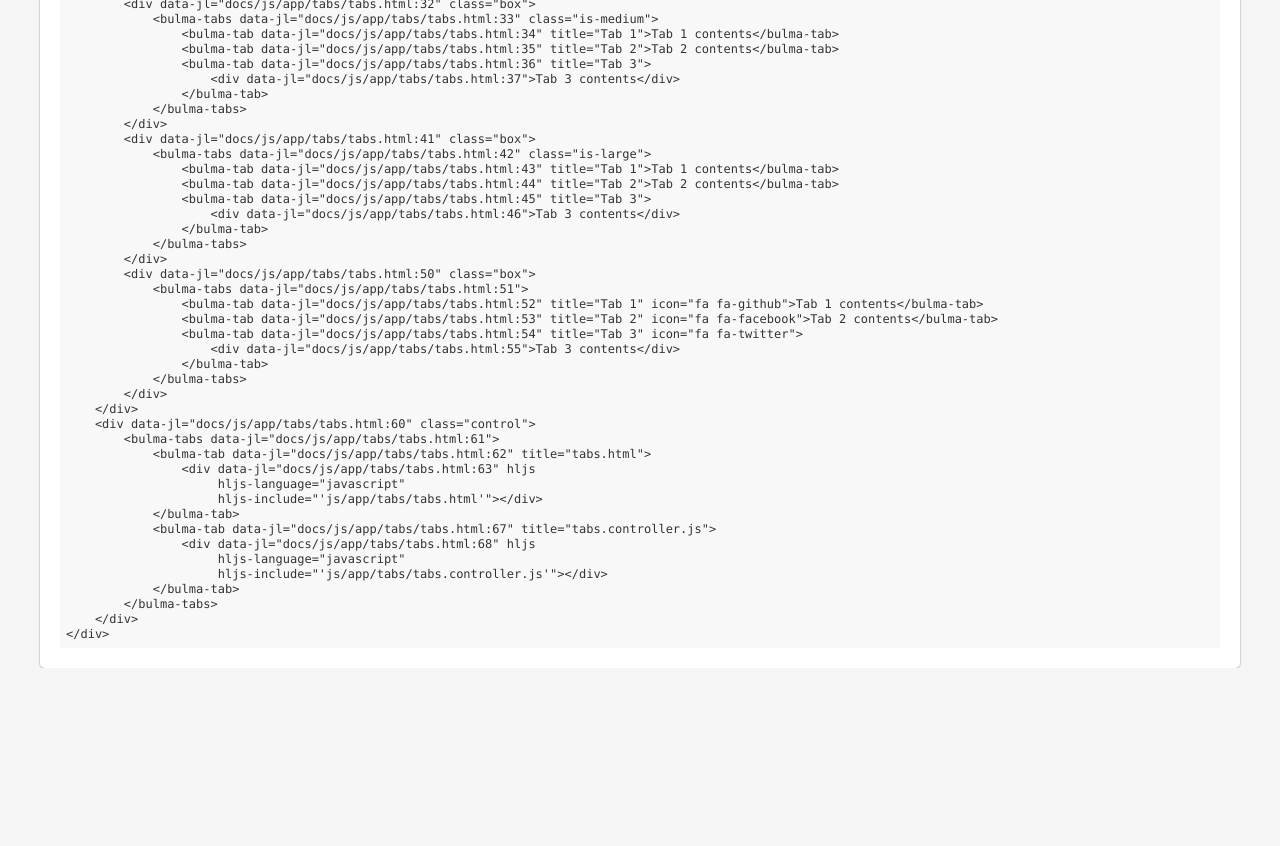
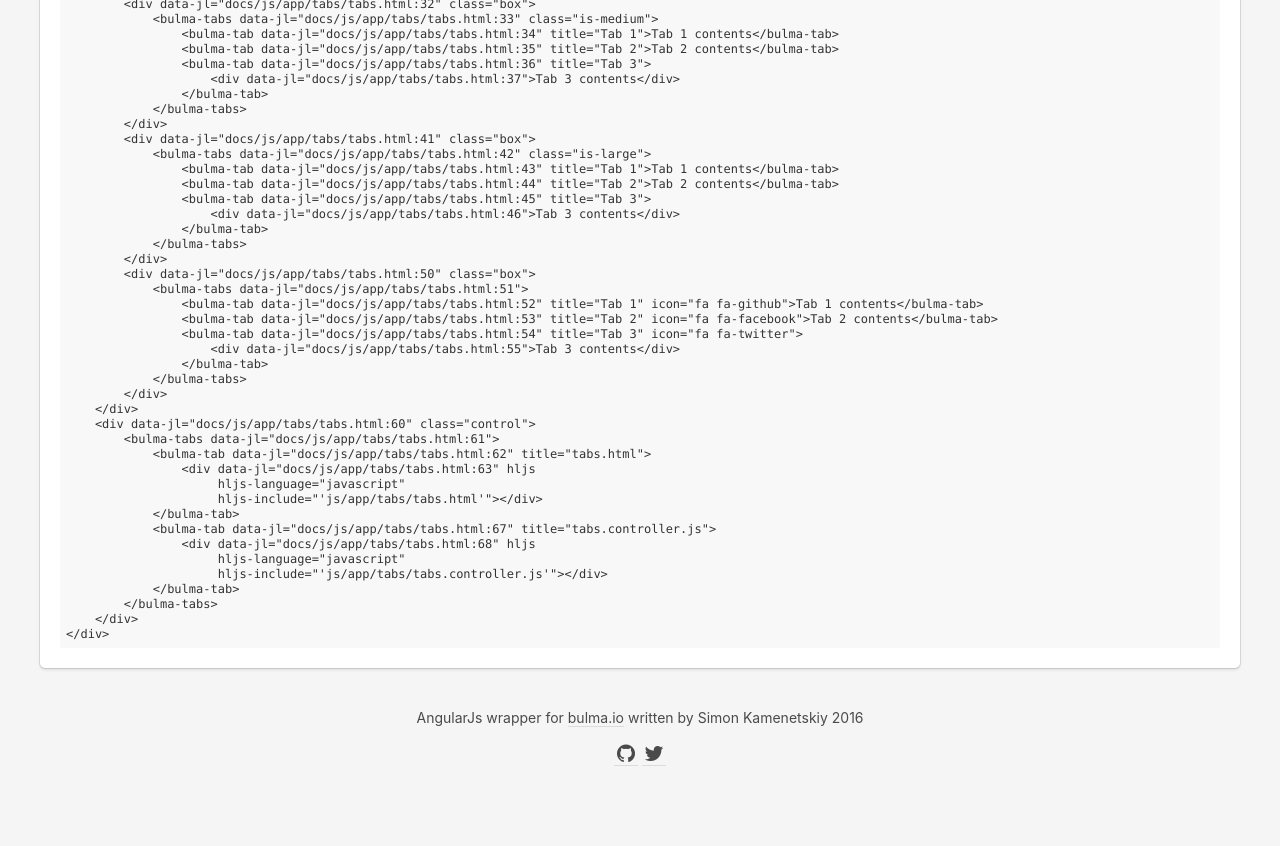
Before and after one commit to skamenetskiy/ng-bulma, a website: page docs/index.html in a window 1280 px wide. Shown: the part 3443-4289 px from the top of the page. Before the commit the page ends 4111 px from the top, so only its background shows below. Drawn offline with Linux system fonts and the light colour scheme.

Commit message:
removed console.log

```diff
--- a/docs/index.html
+++ b/docs/index.html
@@ -62,6 +62,19 @@
         <button class="modal-close"></button>
     </script>
 </main>
+<footer class="footer">
+    <div class="container">
+        <div class="content has-text-centered">
+            <p>AngularJs wrapper for <a href="http://bulma.io/">bulma.io</a> written by Simon Kamenetskiy 2016</p>
+            <p>
+                <a href="https://github.com/skamenetskiy/ng-bulma"
+                   class="icon"><i class="fa fa-github"></i></a>
+                <a href="https://twitter.com/EvenSimon"
+                   class="icon"><i class="fa fa-twitter"></i></a>
+            </p>
+        </div>
+    </div>
+</footer>
 <script src="js/angular.min.js"></script>
 <script src="js/bulma.min.js"></script>
 <script src="js/highlight.pack.js"></script>
--- a/docs/js/app.js
+++ b/docs/js/app.js
@@ -20,7 +20,6 @@
      * App config
      */
     function config(hljsServiceProvider) {
-        console.log(hljsServiceProvider);
         hljsServiceProvider.setOptions({
             tabReplace: '    '
         });
```
